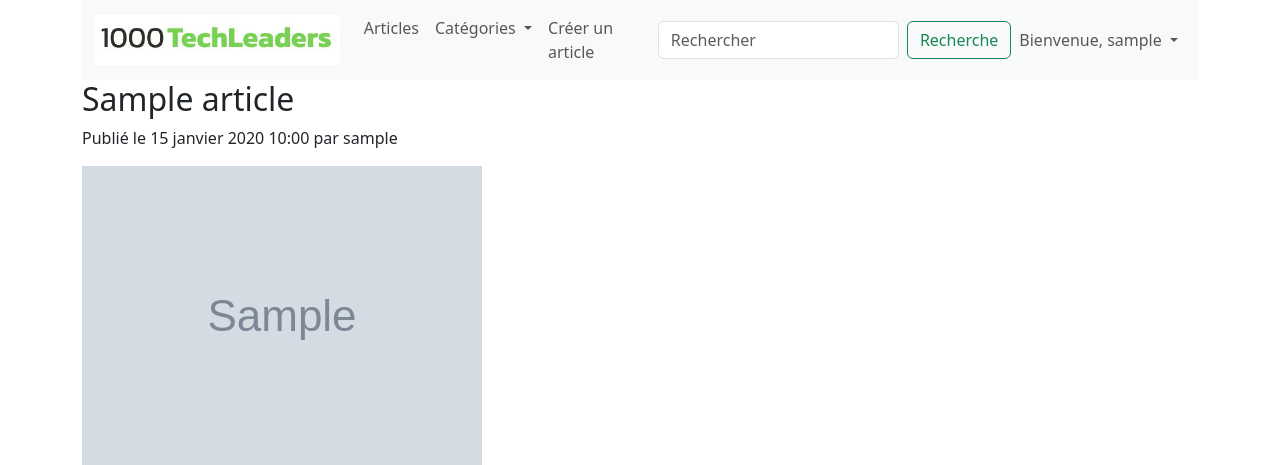
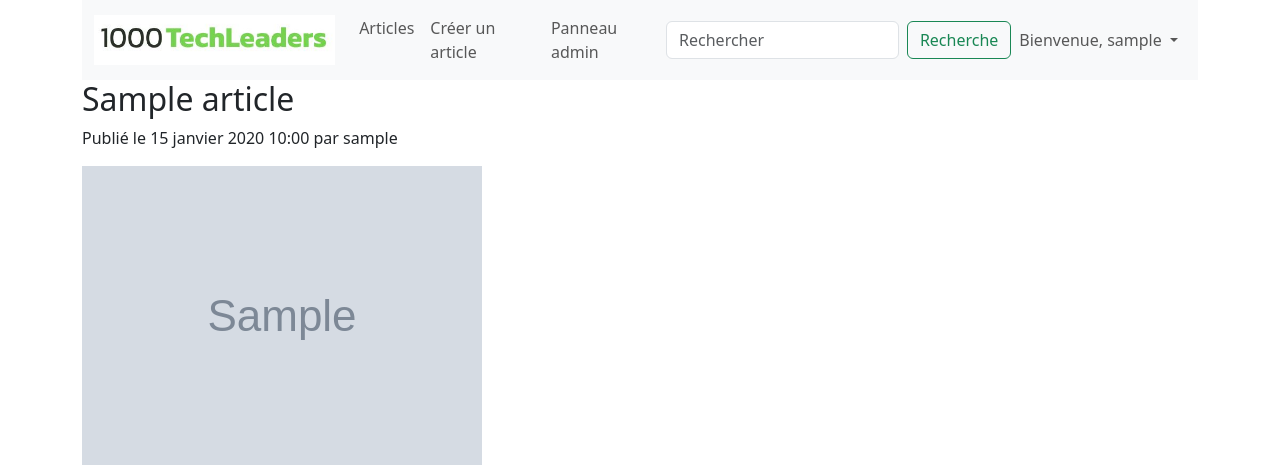
Before and after one commit to SaikouIdi/Projet-blog, a Django app: page /article/1/ in a window 1280 px wide. Shown: the top 465 px of the page. Run offline with Django 5.2, Linux system fonts and the light colour scheme; a user stored in the database is signed in; tables that the repository leaves empty hold one stand-in row (values such as "Sample post"); grey boxes marked "Sample" are stand-in pictures; some libraries are stand-ins or nearby versions.

Commit message:
Bloquer modifier et supp et afficher admin link

```diff
--- a/articles/templates/articles/article_detail.html
+++ b/articles/templates/articles/article_detail.html
@@ -18,8 +18,11 @@
             {{ tag.name }}
         {% endfor %}{{ article.tags.name }}
     </p><br>
-    <a href="{% url 'article_update' article.pk %}" class="btn btn-primary">Modifier</a>
-    <a href="{% url 'article_delete' article.pk %}" class="btn btn-danger">Supprimer</a>
+    {% if article.author == request.user %}
+        <a href="{% url 'article_update' article.pk %}" class="btn btn-primary">Modifier</a>
+        <a href="{% url 'article_delete' article.pk %}" class="btn btn-danger">Supprimer</a>
+    {% endif %}
+
 </article><br><br>
 
 <h3>Commentaires</h3>
--- a/articles/templates/articles/navbar.html
+++ b/articles/templates/articles/navbar.html
@@ -13,7 +13,7 @@
         <li class="nav-item">
           <a class="nav-link" href="{% url 'article_list' %}">Articles</a>
         </li>
-        <li class="nav-item dropdown">
+       {% comment %}  <li class="nav-item dropdown">
           <a class="nav-link dropdown-toggle" href="#" id="navbarDropdown" role="button" data-bs-toggle="dropdown" aria-expanded="false">
             Catégories
           </a>
@@ -24,10 +24,15 @@
               <li><a class="dropdown-item" href="#">Aucune catégorie disponible</a></li>
             {% endfor %}
           </ul>
-        </li>
+        </li> {% endcomment %}
         {% if user.is_authenticated %}
         <li class="nav-item">
           <a class="nav-link" href="{% url 'article_create' %}">Créer un article</a>
+        </li>
+        {% endif %}
+        {% if user.is_staff %}
+        <li class="nav-item">
+          <a class="nav-link" href="http://127.0.0.1:8000/admin/">Panneau admin</a>
         </li>
         {% endif %}
       </ul>
```
